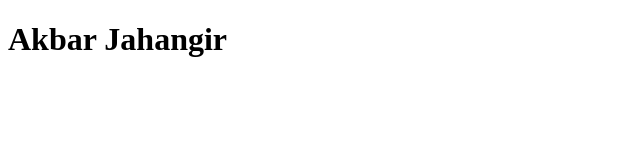
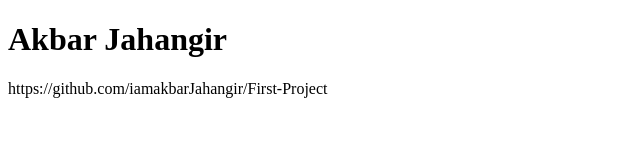
Before and after one commit to iamakbarJahangir/First-Project, a plain HTML site: page index.html in a window 1280 px wide. Shown: the whole page, without its empty margins (0-640 px from the left). Drawn offline with Linux system fonts and the light colour scheme.

Commit message:
Second try

```diff
--- a/index.html
+++ b/index.html
@@ -9,3 +9,4 @@
     <h1>Akbar Jahangir</h1>
 </body>
 </html>
+https://github.com/iamakbarJahangir/First-Project
```
